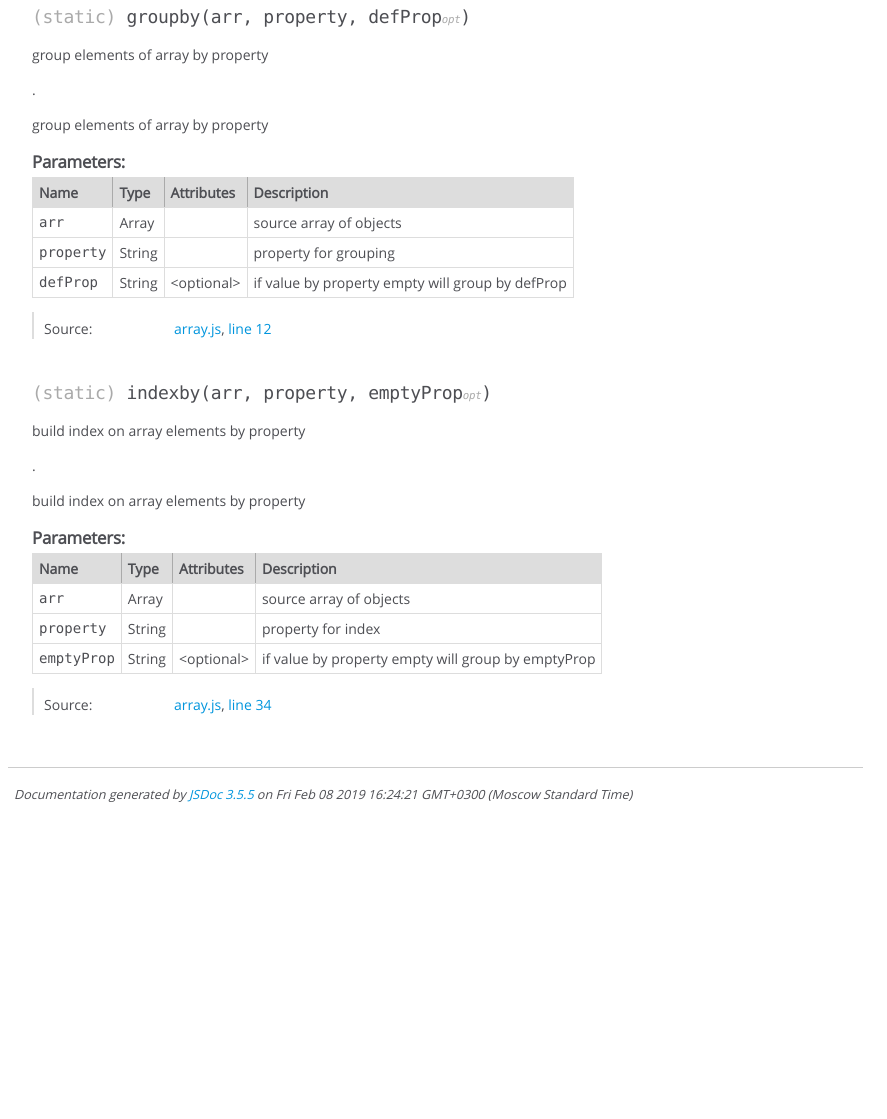
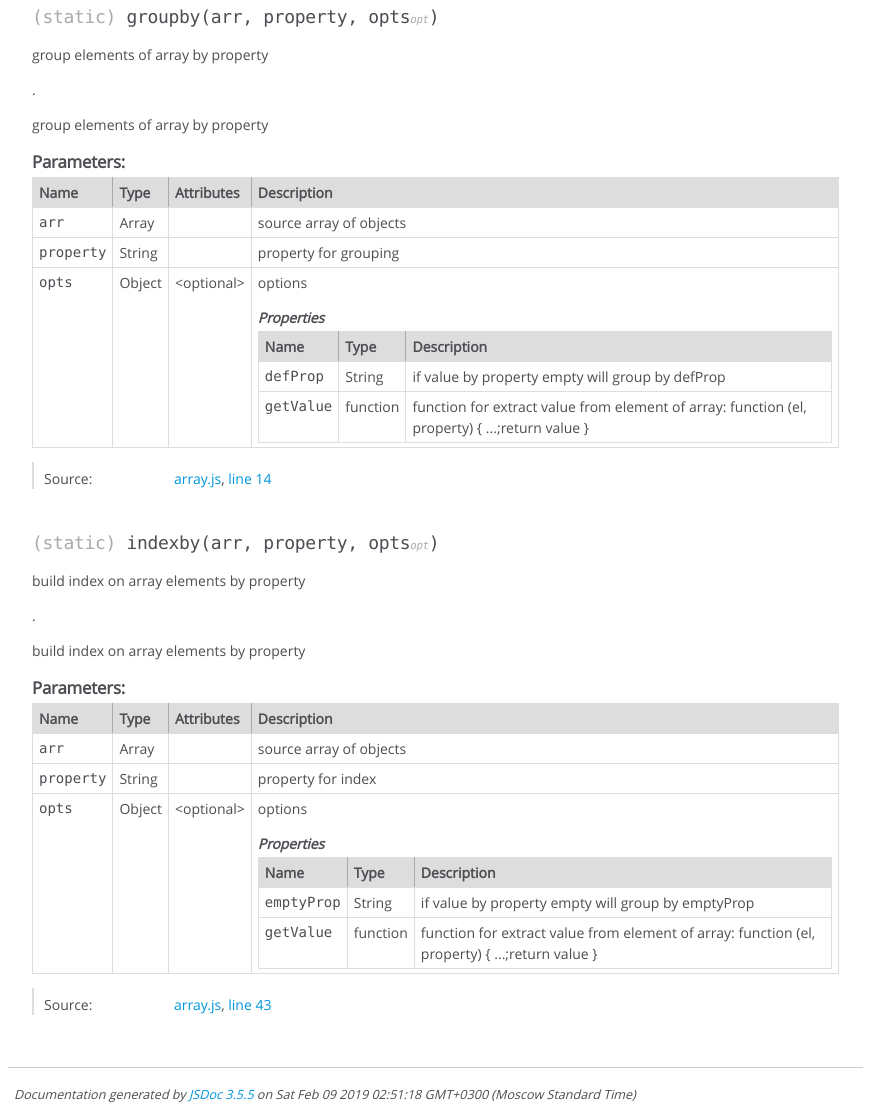
Before and after one commit to 1394/manipula, a website: page docs/ArrayManipula.html in a window 1280 px wide. Shown: the part 304-1423 px from the top of the page, without its empty margins (0-887 px from the left). Before the commit the page ends 1123 px from the top, so only its background shows below. Drawn offline with Linux system fonts and the light colour scheme.

Commit message:
upd docs

```diff
--- a/docs/ArrayManipula.html
+++ b/docs/ArrayManipula.html
@@ -109,7 +109,7 @@
 
 
 
-    <h4 class="name" id=".groupby"><span class="type-signature">(static) </span>groupby<span class="signature">(arr, property, defProp<span class="signature-attributes">opt</span>)</span><span class="type-signature"></span></h4>
+    <h4 class="name" id=".groupby"><span class="type-signature">(static) </span>groupby<span class="signature">(arr, property, opts<span class="signature-attributes">opt</span>)</span><span class="type-signature"></span></h4>
 
 
 
@@ -219,13 +219,13 @@
 
         <tr>
 
-                <td class="name"><code>defProp</code></td>
+                <td class="name"><code>opts</code></td>
 
 
             <td class="type">
 
 
-<span class="param-type">String</span>
+<span class="param-type">Object</span>
 
 
 
@@ -245,7 +245,79 @@
 
 
 
+            <td class="description last"><p>options</p>
+                <h6>Properties</h6>
+
+
+<table class="params">
+    <thead>
+    <tr>
+
+        <th>Name</th>
+
+
+        <th>Type</th>
+
+
+
+
+
+        <th class="last">Description</th>
+    </tr>
+    </thead>
+
+    <tbody>
+
+
+        <tr>
+
+                <td class="name"><code>defProp</code></td>
+
+
+            <td class="type">
+
+
+<span class="param-type">String</span>
+
+
+
+            </td>
+
+
+
+
+
             <td class="description last"><p>if value by property empty will group by defProp</p></td>
+        </tr>
+
+
+
+        <tr>
+
+                <td class="name"><code>getValue</code></td>
+
+
+            <td class="type">
+
+
+<span class="param-type">function</span>
+
+
+
+            </td>
+
+
+
+
+
+            <td class="description last"><p>function for extract value from element of array: function (el, property) { ...;return value }</p></td>
+        </tr>
+
+
+    </tbody>
+</table>
+
+            </td>
         </tr>
 
 
@@ -286,7 +358,7 @@
 
     <dt class="tag-source">Source:</dt>
     <dd class="tag-source"><ul class="dummy"><li>
-        <a href="array.js.html">array.js</a>, <a href="array.js.html#line12">line 12</a>
+        <a href="array.js.html">array.js</a>, <a href="array.js.html#line14">line 14</a>
     </li></ul></dd>
 
 
@@ -320,7 +392,7 @@
 
 
 
-    <h4 class="name" id=".indexby"><span class="type-signature">(static) </span>indexby<span class="signature">(arr, property, emptyProp<span class="signature-attributes">opt</span>)</span><span class="type-signature"></span></h4>
+    <h4 class="name" id=".indexby"><span class="type-signature">(static) </span>indexby<span class="signature">(arr, property, opts<span class="signature-attributes">opt</span>)</span><span class="type-signature"></span></h4>
 
 
 
@@ -430,13 +502,13 @@
 
         <tr>
 
-                <td class="name"><code>emptyProp</code></td>
+                <td class="name"><code>opts</code></td>
 
 
             <td class="type">
 
 
-<span class="param-type">String</span>
+<span class="param-type">Object</span>
 
 
 
@@ -456,7 +528,79 @@
 
 
 
+            <td class="description last"><p>options</p>
+                <h6>Properties</h6>
+
+
+<table class="params">
+    <thead>
+    <tr>
+
+        <th>Name</th>
+
+
+        <th>Type</th>
+
+
+
+
+
+        <th class="last">Description</th>
+    </tr>
+    </thead>
+
+    <tbody>
+
+
+        <tr>
+
+                <td class="name"><code>emptyProp</code></td>
+
+
+            <td class="type">
+
+
+<span class="param-type">String</span>
+
+
+
+            </td>
+
+
+
+
+
             <td class="description last"><p>if value by property empty will group by emptyProp</p></td>
+        </tr>
+
+
+
+        <tr>
+
+                <td class="name"><code>getValue</code></td>
+
+
+            <td class="type">
+
+
+<span class="param-type">function</span>
+
+
+
+            </td>
+
+
+
+
+
+            <td class="description last"><p>function for extract value from element of array: function (el, property) { ...;return value }</p></td>
+        </tr>
+
+
+    </tbody>
+</table>
+
+            </td>
         </tr>
 
 
@@ -497,7 +641,7 @@
 
     <dt class="tag-source">Source:</dt>
     <dd class="tag-source"><ul class="dummy"><li>
-        <a href="array.js.html">array.js</a>, <a href="array.js.html#line34">line 34</a>
+        <a href="array.js.html">array.js</a>, <a href="array.js.html#line43">line 43</a>
     </li></ul></dd>
 
 
@@ -547,7 +691,7 @@
 <br class="clear">
 
 <footer>
-    Documentation generated by <a href="https://github.com/jsdoc3/jsdoc">JSDoc 3.5.5</a> on Fri Feb 08 2019 16:24:21 GMT+0300 (Moscow Standard Time)
+    Documentation generated by <a href="https://github.com/jsdoc3/jsdoc">JSDoc 3.5.5</a> on Sat Feb 09 2019 02:51:18 GMT+0300 (Moscow Standard Time)
 </footer>
 
 <script> prettyPrint(); </script>
```
Also changed, not shown: docs/Manipula.html (+1 -1 lines), docs/ObjectManupula.html (+1 -1 lines), docs/array.js.html (+24 -10 lines), docs/index.html (+4 -4 lines), docs/index.js.html (+1 -1 lines), docs/object.js.html (+1 -1 lines).
